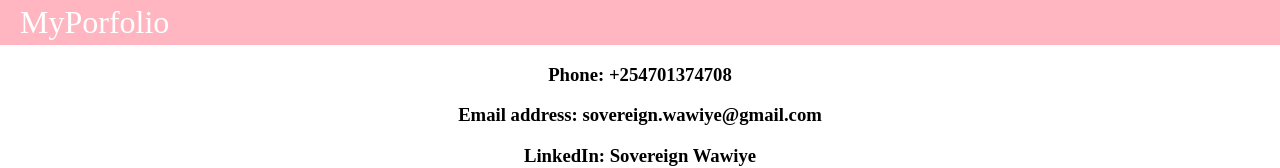
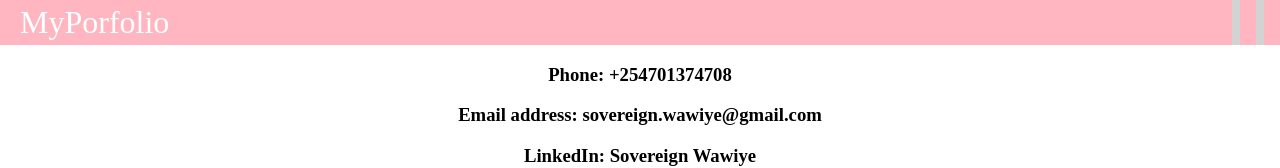
Before and after one commit to swawiye/React-Portfolio, a React (Vite) app: page /contactme in a window 1280 px wide. Shown: the top 168 px of the page. Built offline with nearby package versions, Linux system fonts and the light colour scheme.

Commit message:
navbar linking using react router

```diff
--- a/src/contents/Navbar.jsx
+++ b/src/contents/Navbar.jsx
@@ -1,17 +1,20 @@
+//import { useImperativeHandle } from "react";
+import {Link, useMatch, useResolvedPath} from "react-router-dom";
 function Navbar() {
     return <nav className="nav">
-        <a href="/" className="site-title">MyPorfolio</a>
+        <Link to="/" className="site-title">MyPorfolio</Link>
         <ul>
-            <CustomLink href="/AboutMe">About Me</CustomLink>
-            <CustomLink href="/ContactMe">Contact Me</CustomLink>
+            <CustomLink to="/AboutMe">About Me</CustomLink>
+            <CustomLink to="/ContactMe">Contact Me</CustomLink>
         </ul>
     </nav>
 }
 export default  Navbar;
 
-function CustomLink(href, children, ...props) {
-    const path = window.location.pathname
+function CustomLink(to, children, ...props) {
+    const resolvedPath = useResolvedPath(to)
+    const isActive = useMatch({path: resolvedPath.pathname, end: true})
     return(
-        <li className={path === href ? "active" : ""}><a href={href} {...props}>{children}</a></li>
+        <li className={isActive ? "active" : ""}><Link href={to} {...props}>{children}</Link></li>
     )
 }
```
